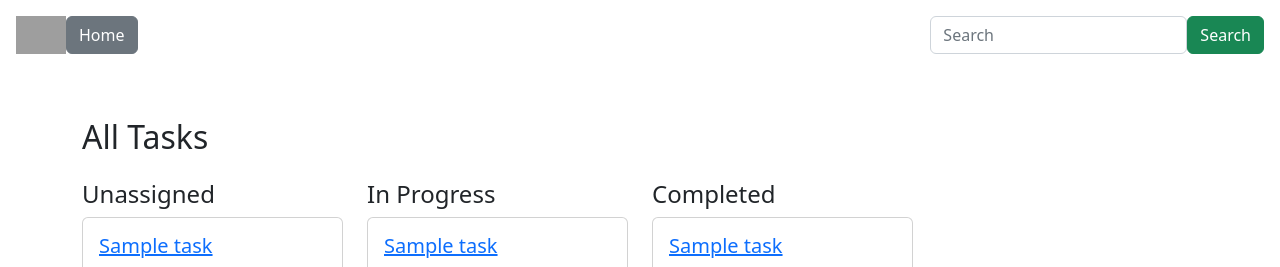
After one commit to hellodev101/task-manager, a Django app: template tasks/templates/tasks/index.html in a window 1280 px wide. The commit adds this page. Shown: the top 267 px of the page. Run offline with Django 4.2, Linux system fonts and the light colour scheme; the template is opened without the code that fills it: most values are stand-ins (such as "Sample title", 1, 10 or a date in 2020); grey boxes are pictures that could not be loaded.

Commit message:
Add header.html and include it in base.html

```diff
--- /dev/null
+++ b/tasks/templates/tasks/_header.html
@@ -0,0 +1,18 @@
+{% load static %}
+
+<header class="d-flex justify-content-between align-items-center p-3">
+    <!-- Left side -->
+    <div class="d-flex align-items-center">
+        <!-- Logo -->
+        <img src="{% static 'images/logo.png' %}" alt="Task Manager" width="50" class="mr-3">
+
+        <a href="{% url 'tasks:index' %}" class="btn btn-secondary mr-2" role="button">Home</a>
+        {% comment %} <a href="{% url 'tasks:task-create' %}" class="btn btn-primary" role="button">Create</a> {% endcomment %}
+    </div>
+
+    <!-- Right side -->
+    <div class="d-flex">
+        <input type="text" class="form-control" id="search" placeholder="Search">
+        <button type="button" class="btn btn-success ml-2">Search</button>
+    </div>
+</header>
--- a/tasks/templates/tasks/base.html
+++ b/tasks/templates/tasks/base.html
@@ -1,3 +1,4 @@
+{% load static %}
 <!DOCTYPE html>
 <html lang="en">
 <head>
@@ -5,6 +6,7 @@
     <meta name="viewport" content="width=device-width, initial-scale=1.0">
     <title>Document Title</title>
     <!-- CSS files -->
+    <link href="{% static 'tasks/styles.css' %}" rel="stylesheet">
     <!-- Bootstrap CSS -->
     <link href="https://cdn.jsdelivr.net/npm/bootstrap@5.2.3/dist/css/bootstrap.min.css" rel="stylesheet" integrity="sha384-rbsA2VBKQhggwzxH7pPCaAqO46MgnOM80zW1RWuH61DGLwZJEdK2Kadq2F9CUG65" crossorigin="anonymous">    <!-- <link rel="stylesheet" href="styles.css"> -->
 </head>
```
